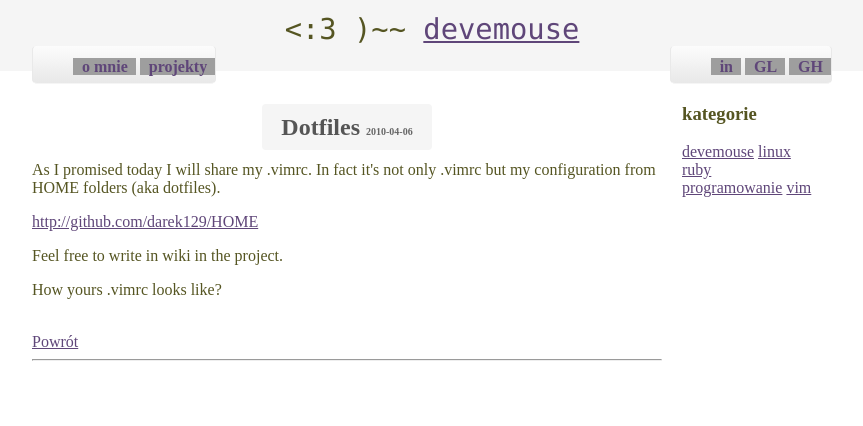
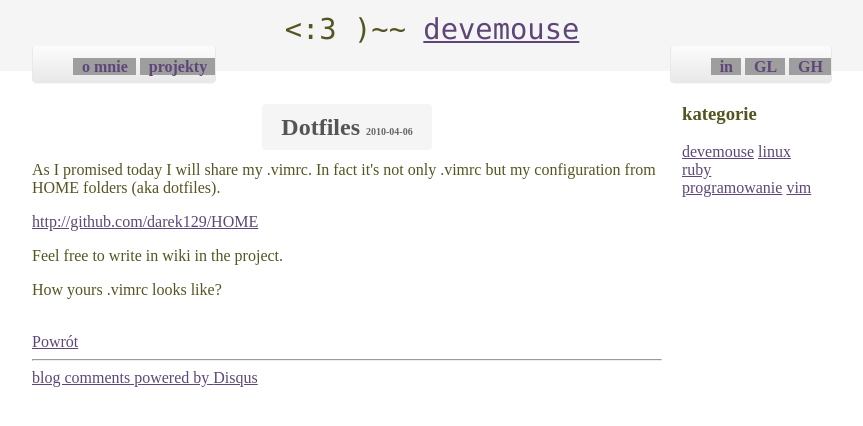
Before and after one commit to devemouse/devemouse.github.com, a Jekyll site: the page built from _posts/2010-04-06-dotfiles.html, in a window 1280 px wide, cut to the strip 0-426 px from the top of the page. Shown: the whole strip, without its empty margins (218-1081 px from the left). Built offline with Jekyll 4.4.1, drawn with Linux system fonts in a browser that asks for light colours; Markdown is read by kramdown in place of the engine named in the settings; comment, search, counter and statistics services are not loaded; grey boxes are pictures that could not be loaded.

Commit message:
post layout updated, restored disquss thread

```diff
--- a/_layouts/post.html
+++ b/_layouts/post.html
@@ -3,19 +3,13 @@
 ---
 <div class="entry-content">
    <div class="post_title">
-      <h2><a href="{{ page.url }}">{{ page.title }}
-            <time datetime="{{ page.date | date: "%Y-%m-%d" }}" pubdate>
-            {{ page.date | date: "%Y-%m-%d" }}</time></a></h2>
+      <h2><a href="{{ page.url }}">{{ page.title }} <time datetime="{{ page.date | date: "%Y-%m-%d" }}" pubdate> {{ page.date | date: "%Y-%m-%d" }}</time></a></h2>
    </div>
    {{ content }}
    <br/>
    <a href="/">Powrót</a>
    <hr/>
    <div id="disqus">
-      <!--<div id="disqus_thread"></div><script type="text/javascript"
-         src="http://disqus.com/forums/devemouseblog/embed.js"></script><noscript><a
-            href="http://devemouseblog.disqus.com/?url=ref">View the discussion
-            thread.</a></noscript><a href="http://disqus.com" class="dsq-brlink">blog comments
-         powered by <span class="logo-disqus">Disqus</span></a>-->
+      <div id="disqus_thread"></div><script type="text/javascript" src="http://disqus.com/forums/devemouseblog/embed.js"></script><noscript><a href="http://devemouseblog.disqus.com/?url=ref">View the discussion thread.</a></noscript><a href="http://disqus.com" class="dsq-brlink">blog comments powered by <span class="logo-disqus">Disqus</span></a>
    </div>
 </div>
```
